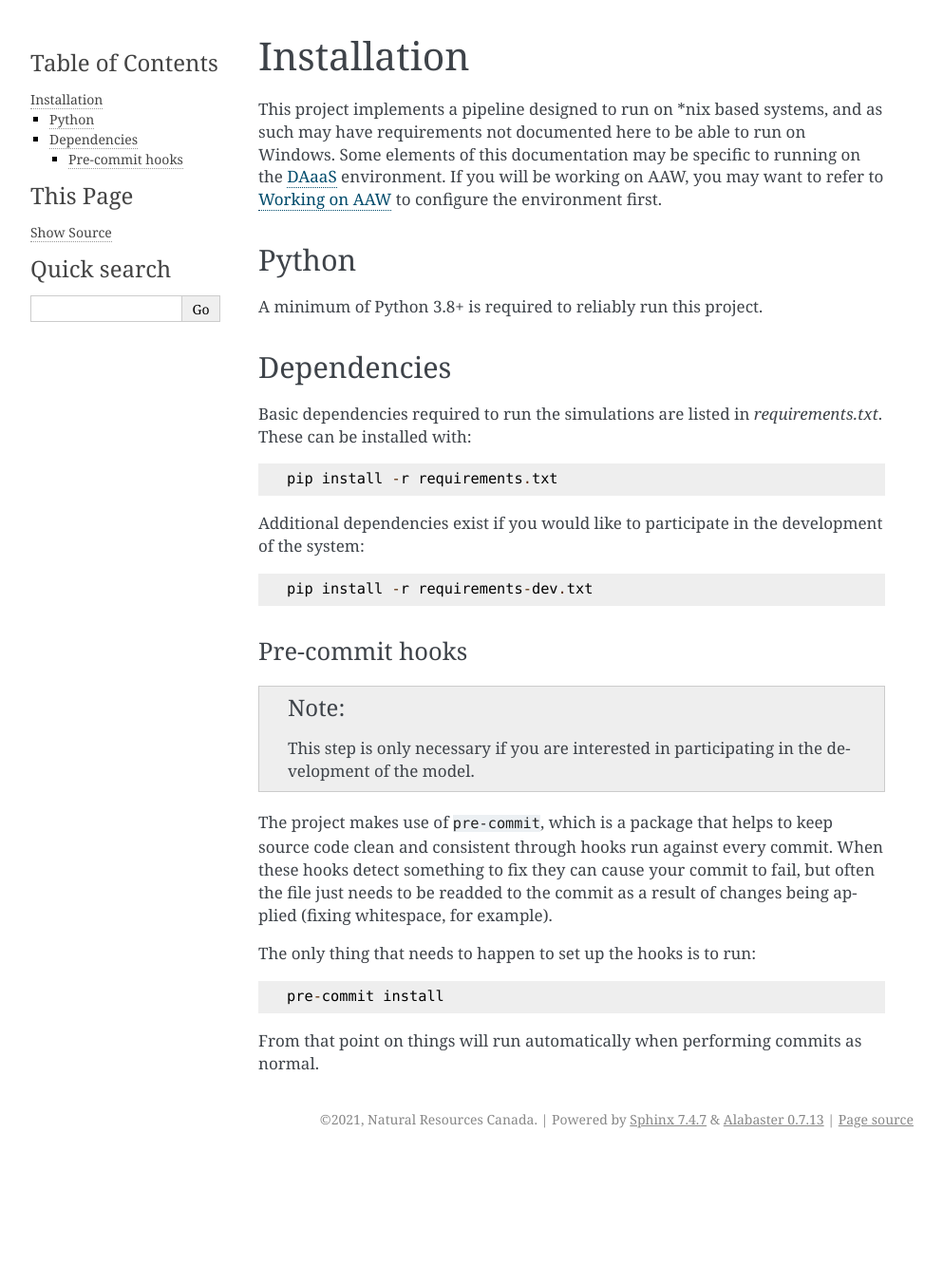
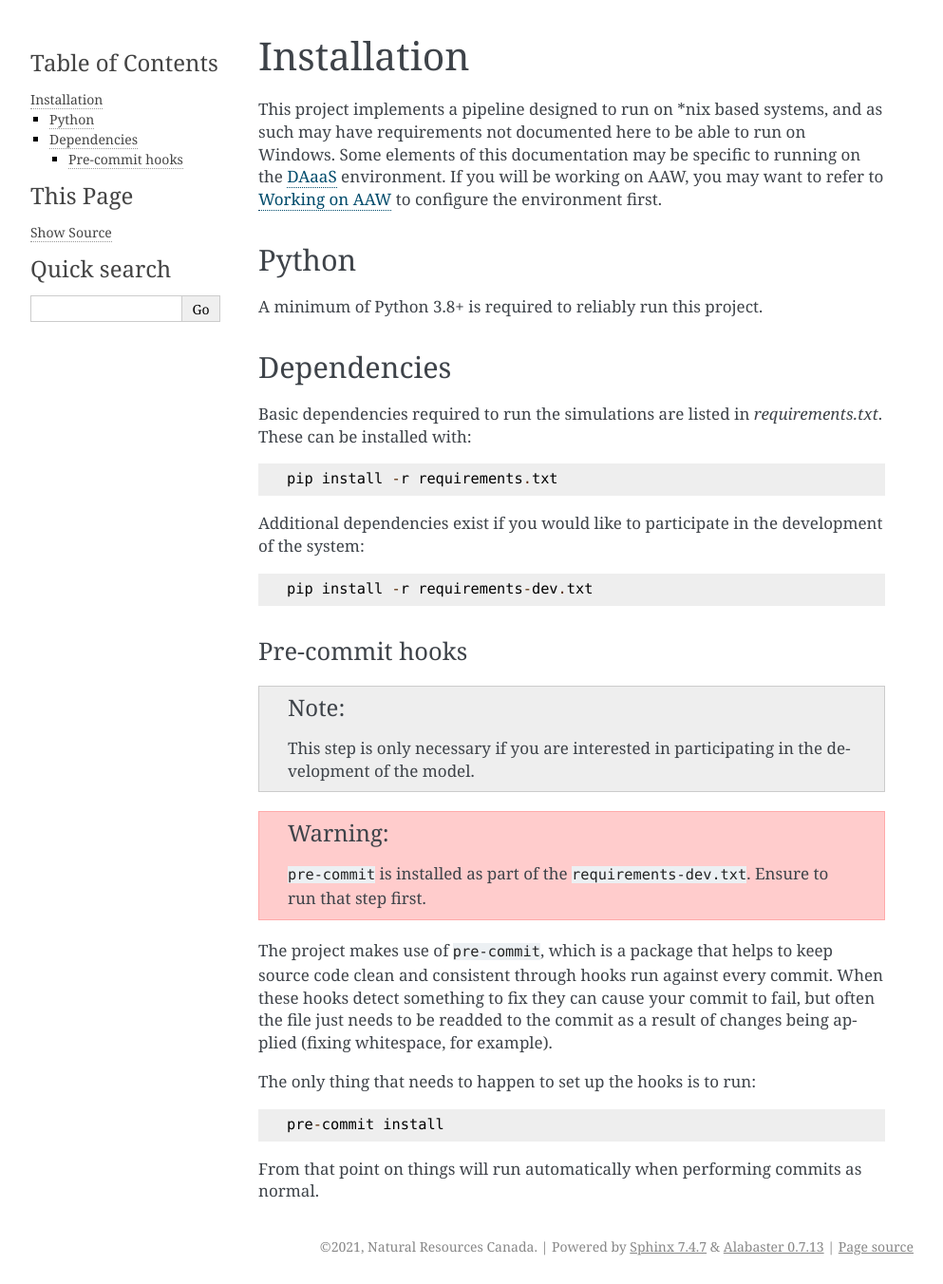
Before and after one commit to canmet-energy/btap_ml, a Sphinx documentation site: the page built from docs/installation.rst, in a window 1280 px wide. Shown: the whole page at 95% size, without its empty margins (148-1141 px from the left). Built offline with Sphinx 7.4.7, drawn with Linux system fonts in a browser that asks for light colours; before the commit the page ends 1218 px from its top, so only the background shows below that.

Commit message:
Be more explicit about use of pre-commit

```diff
--- a/docs/installation.rst
+++ b/docs/installation.rst
@@ -31,6 +31,10 @@ Pre-commit hooks
 
    This step is only necessary if you are interested in participating in the development of the model.
 
+.. warning::
+
+   ``pre-commit`` is installed as part of the ``requirements-dev.txt``. Ensure to run that step first.
+
 The project makes use of ``pre-commit``, which is a package that helps to keep source code clean and consistent
 through hooks run against every commit. When these hooks detect something to fix they can cause your commit to fail,
 but often the file just needs to be readded to the commit as a result of changes being applied (fixing whitespace,
```
